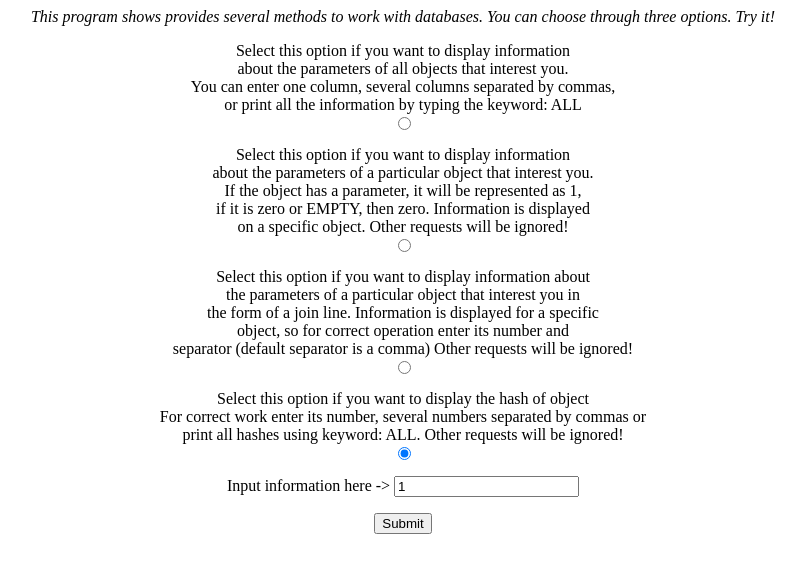
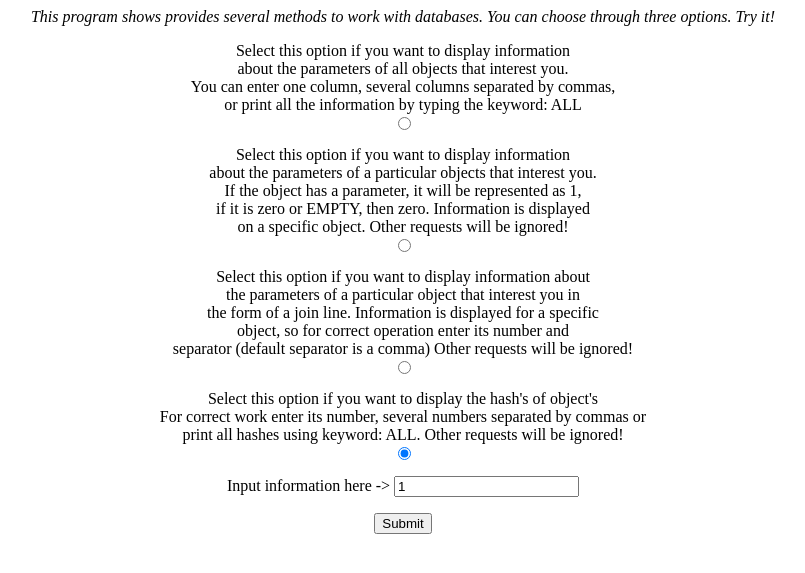
Before and after one commit to LordWader/Json-Pandas_DataFrame-App, a Flask app: page / in a window 1280 px wide. Shown: the top 573 px of the page, without its empty margins (237-1042 px from the left). Run offline with Flask 2, Linux system fonts and the light colour scheme.

Commit message:
Update index.html

```diff
--- a/templates/index.html
+++ b/templates/index.html
@@ -13,7 +13,7 @@
 	You can enter one column, several columns separated by commas,<br>
 	or print all the information by typing the keyword: ALL<br>  <input name="dzen" type="radio" value="1"></p>
     <p>Select this option if you want to display information<br>
-        about the parameters of a particular object that interest you.<br>
+        about the parameters of a particular objects that interest you.<br>
         If the object has a parameter, it will be represented as 1,<br>
         if it is zero or EMPTY, then zero. Information is displayed<br>
         on a specific object. Other requests will be ignored!<br><input name="dzen" type="radio" value="2"></p>
@@ -22,7 +22,7 @@
        the form of a join line. Information is displayed for a specific<br>
        object, so for correct operation enter its number and<br>
        separator (default separator is a comma) Other requests will be ignored!<br><input name="dzen" type="radio" value="3" checked></p>
-    <p>Select this option if you want to display the hash of object<br>
+    <p>Select this option if you want to display the hash's of object's<br>
        For correct work enter its number, several numbers separated by commas or <br>
        print all hashes using keyword: ALL. Other requests will be ignored!<br><input name="dzen" type="radio" value="4" checked></p>
     <p>Input information here -> <input name="A" type="text" value="1"/></p>
```
